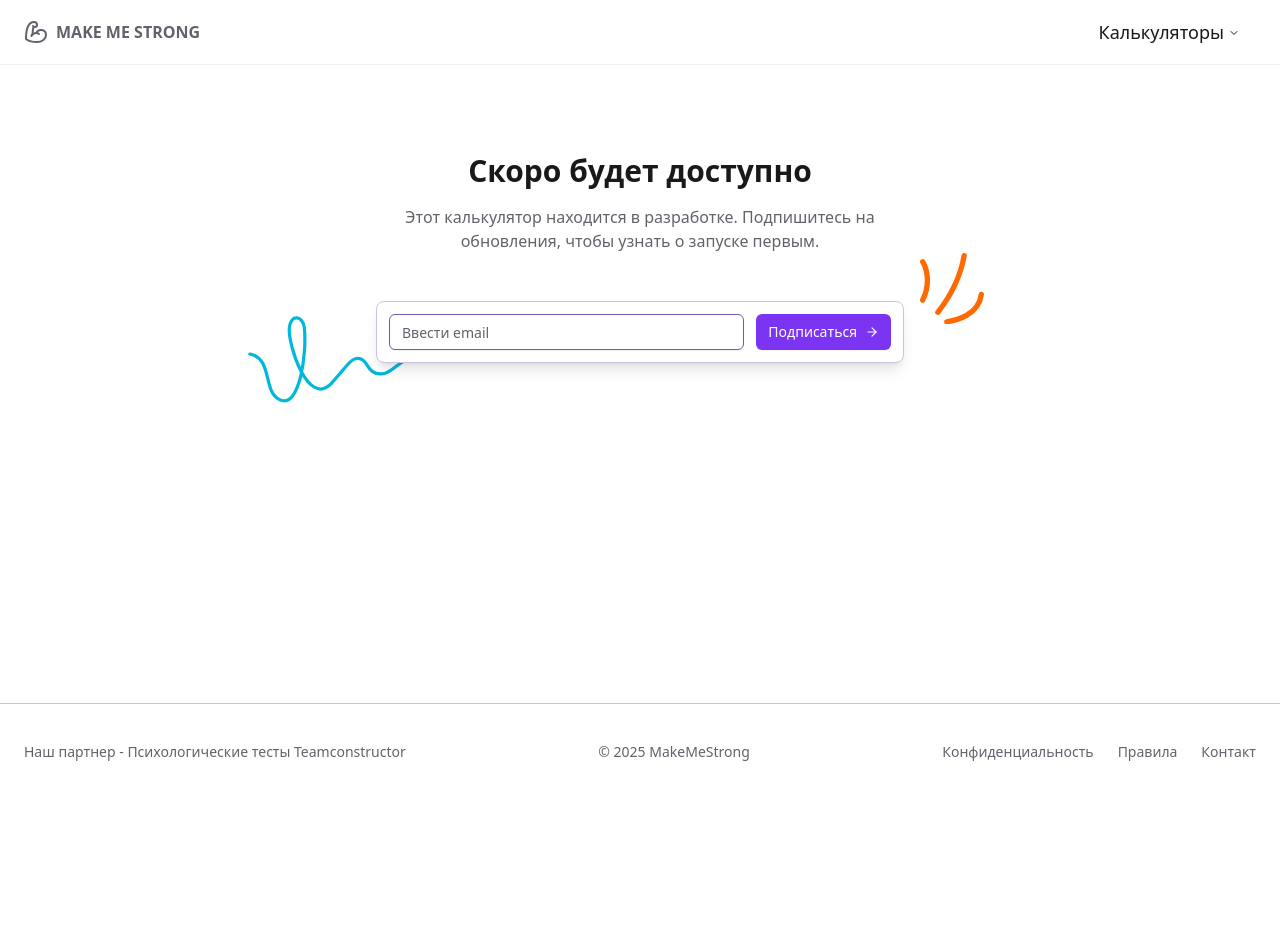
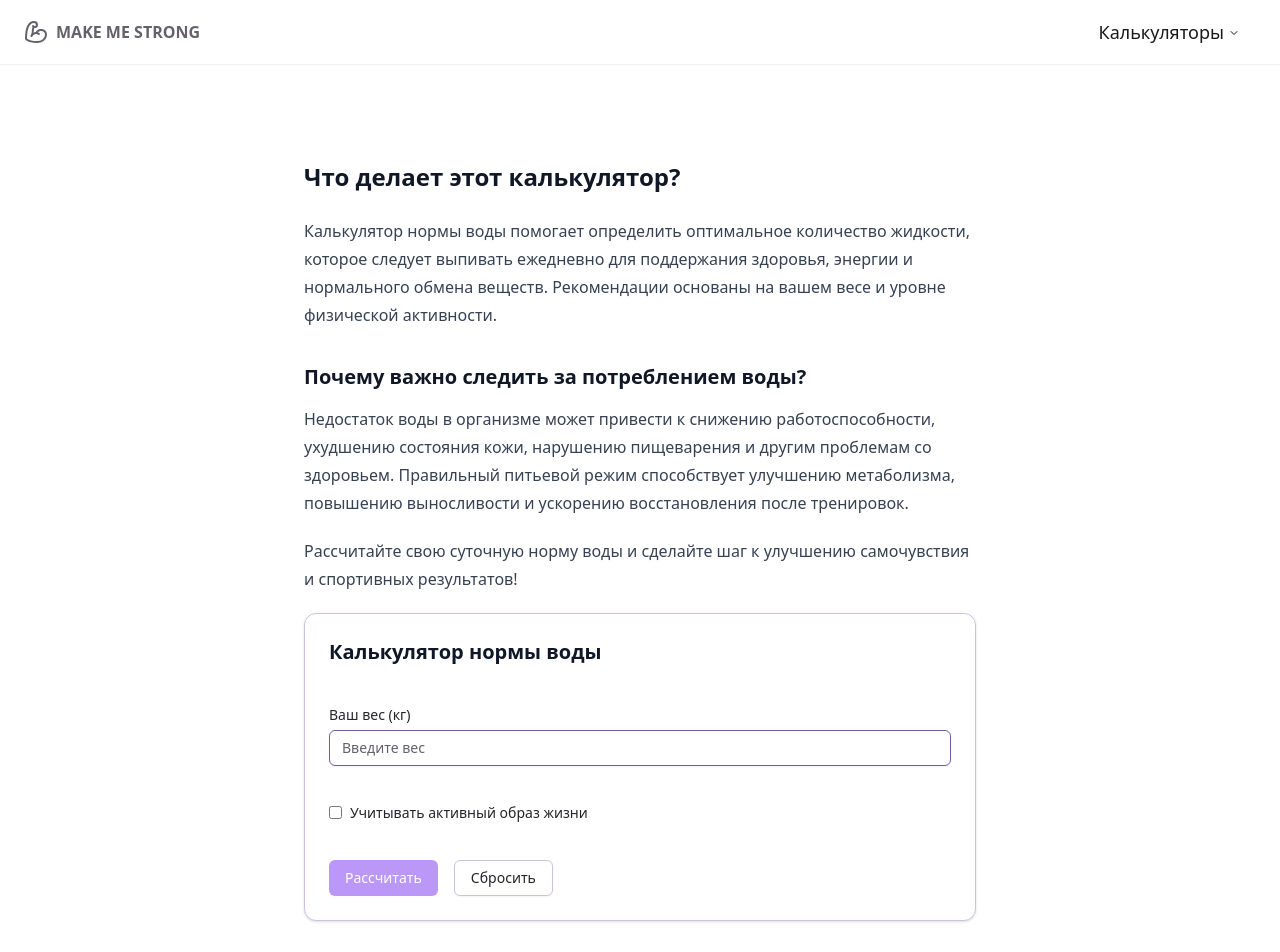
Before and after one commit to andrey-maslov/fitness-web, a Next.js app: page /calc/water in a window 1280 px wide. Shown: the top 952 px of the page. Before the commit the page ends 800 px from the top, so only its background shows below. Built offline with nearby package versions, Linux system fonts and the light colour scheme.

Commit message:
water calculator added

```diff
--- a/app/calc/water/page.tsx
+++ b/app/calc/water/page.tsx
@@ -1,9 +1,81 @@
-import ComingSoon from '@/components/ComingSoon'
+import type { Metadata } from 'next'
+import { siteConfig } from '@/config/site'
+import Script from 'next/script'
+import WaterCalculator from '@/components/water/WaterCalculator'
+
+export const metadata: Metadata = {
+  title: `Калькулятор нормы воды — ${siteConfig.name}`,
+  description:
+    'Быстро рассчитайте вашу оптимальную суточную норму воды на основе веса и активности. Удобный онлайн калькулятор воды от MakeMeStrong.',
+  keywords: [
+    'калькулятор воды',
+    'сколько пить воды',
+    'норма воды в сутки',
+    'питьевой режим',
+    'MakeMeStrong',
+  ],
+  openGraph: {
+    title: `Калькулятор нормы воды — ${siteConfig.name}`,
+    description:
+      'Быстро рассчитайте вашу оптимальную суточную норму воды на основе веса и активности. Удобный онлайн калькулятор воды от MakeMeStrong.',
+    url: `${siteConfig.url}/water`,
+    type: 'website',
+    images: [siteConfig.ogImages.default],
+  },
+  twitter: {
+    card: 'summary_large_image',
+    title: `Калькулятор нормы воды — ${siteConfig.name}`,
+    description:
+      'Быстро рассчитайте вашу оптимальную суточную норму воды на основе веса и активности. Удобный онлайн калькулятор воды от MakeMeStrong.',
+  },
+  alternates: {
+    canonical: `${siteConfig.url}/water`,
+  },
+  metadataBase: new URL(siteConfig.url),
+}
 
 export default function WaterPage() {
   return (
     <div>
-      <ComingSoon />
+      <div className='prose max-w-2xl mx-auto mt-8'>
+        <h2>Что делает этот калькулятор?</h2>
+        <p>
+          Калькулятор нормы воды помогает определить оптимальное количество
+          жидкости, которое следует выпивать ежедневно для поддержания здоровья,
+          энергии и нормального обмена веществ. Рекомендации основаны на вашем
+          весе и уровне физической активности.
+        </p>
+        <h3>Почему важно следить за потреблением воды?</h3>
+        <p>
+          Недостаток воды в организме может привести к снижению
+          работоспособности, ухудшению состояния кожи, нарушению пищеварения и
+          другим проблемам со здоровьем. Правильный питьевой режим способствует
+          улучшению метаболизма, повышению выносливости и ускорению
+          восстановления после тренировок.
+        </p>
+        <p>
+          Рассчитайте свою суточную норму воды и сделайте шаг к улучшению
+          самочувствия и спортивных результатов!
+        </p>
+
+        <WaterCalculator />
+      </div>
+      <Script id='jsonld-water-calculator' type='application/ld+json'>
+        {JSON.stringify({
+          '@context': 'https://schema.org',
+          '@type': 'WebPage',
+          name: 'Калькулятор нормы воды',
+          description:
+            'Рассчитайте вашу суточную норму воды на основе веса и активности с помощью калькулятора MakeMeStrong.',
+          url: `${siteConfig.url}/water`,
+          inLanguage: 'ru',
+          publisher: {
+            '@type': 'Organization',
+            name: siteConfig.name,
+            url: siteConfig.url,
+          },
+        })}
+      </Script>
     </div>
   )
 }
--- /dev/null
+++ b/components/water/WaterCalculator.tsx
@@ -0,0 +1,73 @@
+'use client'
+
+import { useState } from 'react'
+import { Input } from '@/components/ui/input'
+import { Label } from '@/components/ui/label'
+import { Button } from '@/components/ui/button'
+import { Card } from '@/components/ui/card'
+
+export default function WaterCalculator() {
+  const [weight, setWeight] = useState<number | null>(null)
+  const [isActive, setIsActive] = useState(false)
+  const [result, setResult] = useState<number | null>(null)
+
+  const handleCalculate = () => {
+    if (!weight) return
+    const baseWater = weight * 35 // мл
+    const activeBonus = isActive ? weight * 5 : 0 // +5 мл на кг при активности
+    const totalWaterMl = baseWater + activeBonus
+    setResult(totalWaterMl / 1000) // переводим в литры
+  }
+
+  const handleReset = () => {
+    setWeight(null)
+    setIsActive(false)
+    setResult(null)
+  }
+
+  return (
+      <Card className='p-6 space-y-4'>
+        <h1 className='text-xl font-semibold'>Калькулятор нормы воды</h1>
+
+        <div className='space-y-2'>
+          <Label>Ваш вес (кг)</Label>
+          <Input
+            type='number'
+            min={10}
+            max={300}
+            value={weight ?? ''}
+            onChange={(e) => setWeight(Number(e.target.value))}
+            placeholder='Введите вес'
+          />
+        </div>
+
+        <div className='flex items-center gap-2'>
+          <input
+            type='checkbox'
+            id='activity'
+            checked={isActive}
+            onChange={() => setIsActive(!isActive)}
+          />
+          <Label htmlFor='activity'>Учитывать активный образ жизни</Label>
+        </div>
+
+        <div className='flex gap-4'>
+          <Button onClick={handleCalculate} disabled={!weight}>
+            Рассчитать
+          </Button>
+          <Button variant='outline' onClick={handleReset}>
+            Сбросить
+          </Button>
+        </div>
+
+        {result && (
+          <div className='text-center text-lg font-semibold mt-4'>
+            Ваша рекомендованная норма воды: <br />
+            <span className='text-primary'>
+              {result.toFixed(2)} литра в день
+            </span>
+          </div>
+        )}
+      </Card>
+  )
+}
```
